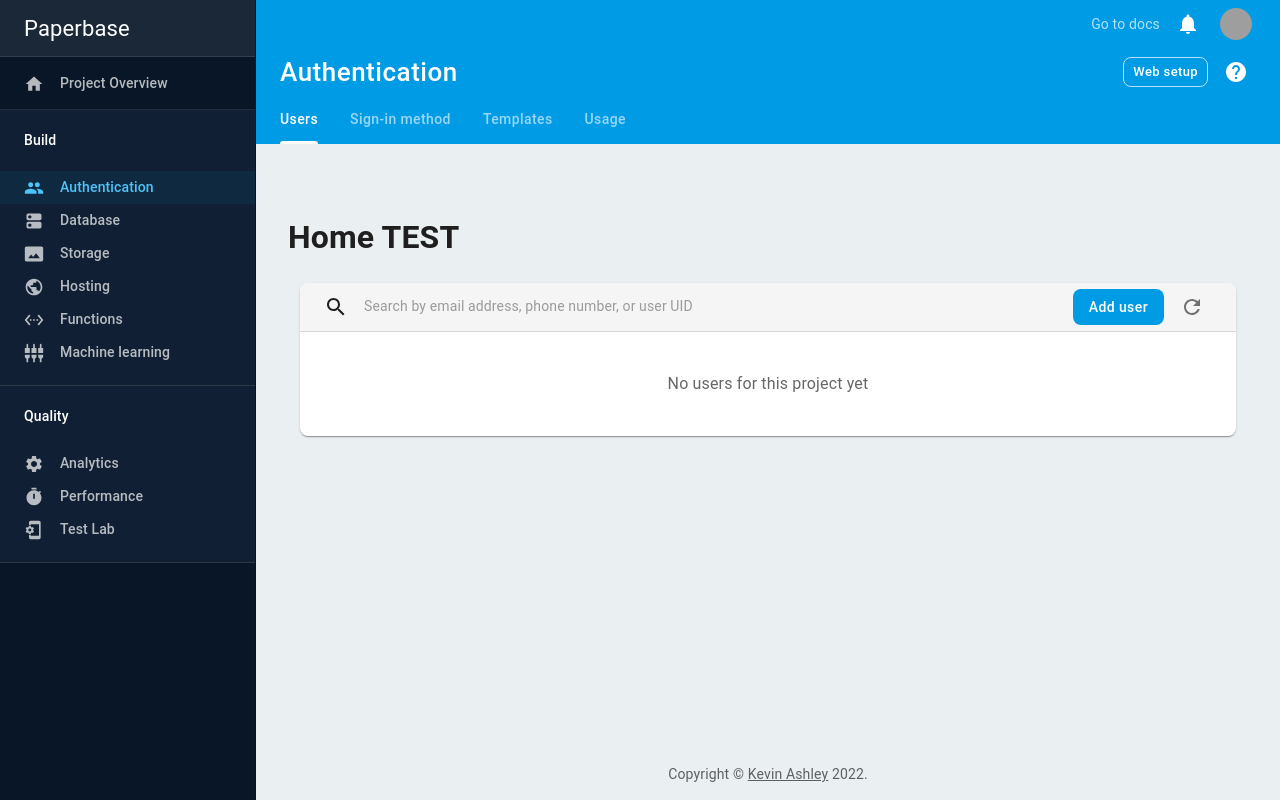
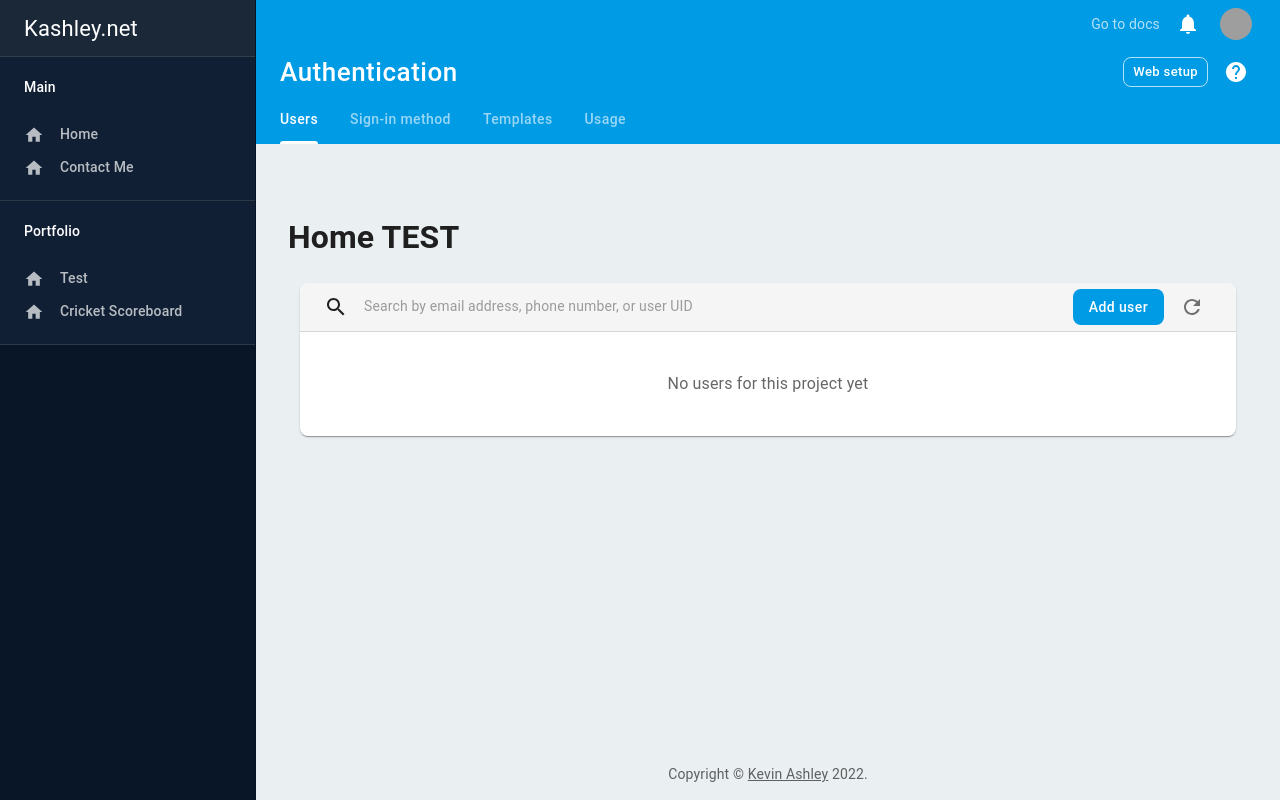
Before and after one commit to KevinAshley/kashley.net, a React (Create React App) app: page / in a window 1280 px wide. Built offline with nearby package versions, Linux system fonts and the light colour scheme; grey boxes are pictures that could not be loaded.

Commit message:
new routes, and navigation changes

```diff
--- a/src/components/navigator.js
+++ b/src/components/navigator.js
@@ -9,6 +9,7 @@ import ListItem from "@mui/material/ListItem";
 import ListItemButton from "@mui/material/ListItemButton";
 import ListItemIcon from "@mui/material/ListItemIcon";
 import ListItemText from "@mui/material/ListItemText";
+import { Link } from "react-router-dom";
 import HomeIcon from "@mui/icons-material/Home";
 import PeopleIcon from "@mui/icons-material/People";
 import DnsRoundedIcon from "@mui/icons-material/DnsRounded";
@@ -20,32 +21,23 @@ import TimerIcon from "@mui/icons-material/Timer";
 import SettingsIcon from "@mui/icons-material/Settings";
 import PhonelinkSetupIcon from "@mui/icons-material/PhonelinkSetup";
 
+import { mainRoutes, portfolioRoutes } from "../routes";
+
 const categories = [
     {
-        id: "Build",
+        id: "Main",
         children: [
-            {
-                id: "Authentication",
-                icon: <PeopleIcon />,
-                active: true,
-            },
-            { id: "Database", icon: <DnsRoundedIcon /> },
-            { id: "Storage", icon: <PermMediaOutlinedIcon /> },
-            { id: "Hosting", icon: <PublicIcon /> },
-            { id: "Functions", icon: <SettingsEthernetIcon /> },
-            {
-                id: "Machine learning",
-                icon: <SettingsInputComponentIcon />,
-            },
+            // {
+            //     id: "Authentication",
+            //     icon: <PeopleIcon />,
+            //     active: true,
+            // },
+            ...mainRoutes,
         ],
     },
     {
-        id: "Quality",
-        children: [
-            { id: "Analytics", icon: <SettingsIcon /> },
-            { id: "Performance", icon: <TimerIcon /> },
-            { id: "Test Lab", icon: <PhonelinkSetupIcon /> },
-        ],
+        id: "Portfolio",
+        children: [...portfolioRoutes],
     },
 ];
 
@@ -78,14 +70,9 @@ export default function Navigator(props) {
                         color: "#fff",
                     }}
                 >
-                    Paperbase
+                    Kashley.net
                 </ListItem>
-                <ListItem sx={{ ...item, ...itemCategory }}>
-                    <ListItemIcon>
-                        <HomeIcon />
-                    </ListItemIcon>
-                    <ListItemText>Project Overview</ListItemText>
-                </ListItem>
+
                 {categories.map(({ id, children }) => (
                     <Box key={id} sx={{ bgcolor: "#101F33" }}>
                         <ListItem sx={{ py: 2, px: 3 }}>
@@ -93,14 +80,28 @@ export default function Navigator(props) {
                                 {id}
                             </ListItemText>
                         </ListItem>
-                        {children.map(({ id: childId, icon, active }) => (
-                            <ListItem disablePadding key={childId}>
-                                <ListItemButton selected={active} sx={item}>
-                                    <ListItemIcon>{icon}</ListItemIcon>
-                                    <ListItemText>{childId}</ListItemText>
-                                </ListItemButton>
-                            </ListItem>
-                        ))}
+                        {children.map(
+                            ({ label: childId, icon, route, active }) => {
+                                const Icon = icon;
+                                return (
+                                    <ListItem disablePadding key={childId}>
+                                        <ListItemButton
+                                            selected={active}
+                                            sx={item}
+                                            component={Link}
+                                            to={route}
+                                        >
+                                            <ListItemIcon>
+                                                <Icon />
+                                            </ListItemIcon>
+                                            <ListItemText>
+                                                {childId}
+                                            </ListItemText>
+                                        </ListItemButton>
+                                    </ListItem>
+                                );
+                            }
+                        )}
 
                         <Divider sx={{ mt: 2 }} />
                     </Box>
--- a/src/routes.js
+++ b/src/routes.js
@@ -1,21 +1,42 @@
 /** @format */
 
-// import React from "react";
 import { loadableOptions, handleImportError } from "./utils";
 import loadable from "@loadable/component";
-import HomeTwoToneIcon from "@mui/icons-material/HomeTwoTone";
+import HomeIcon from "@mui/icons-material/Home";
 
 const Home = loadable(
     () => import("./pages/home").catch(handleImportError),
     loadableOptions
 );
 
-export const routes = [
+export const mainRoutes = [
     {
+        label: "Home",
+        component: Home,
         route: "/",
-        label: "Home",
-        icon: HomeTwoToneIcon,
-        iconColor: "primary",
+        icon: HomeIcon,
+    },
+    {
+        label: "Contact Me",
         component: Home,
+        route: "/contact-me/",
+        icon: HomeIcon,
     },
 ];
+
+export const portfolioRoutes = [
+    {
+        label: "Test",
+        component: Home,
+        route: "/test/",
+        icon: HomeIcon,
+    },
+    {
+        label: "Cricket Scoreboard",
+        component: Home,
+        route: "/cricket-scoreboard/",
+        icon: HomeIcon,
+    },
+];
+
+export const routes = mainRoutes.concat(portfolioRoutes);
```
